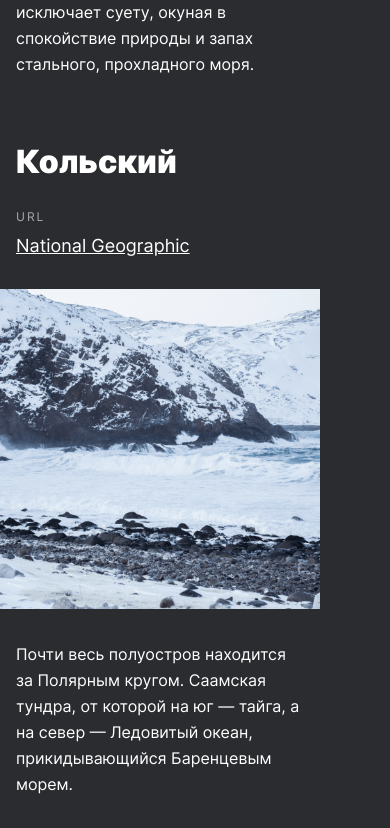
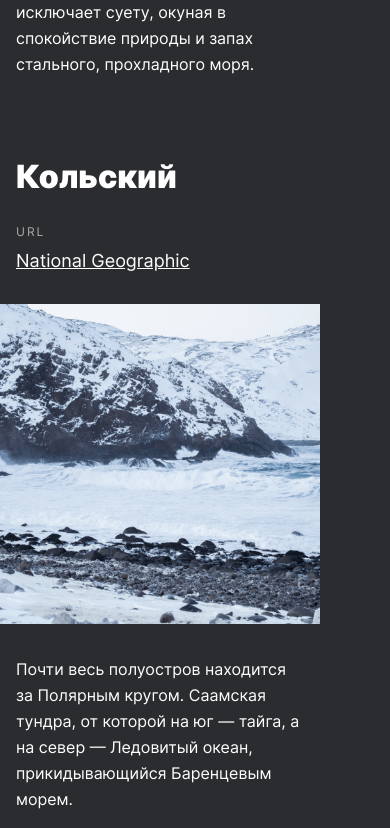
Before and after one commit to ryzhep/russian-travel, a plain HTML site: page index.html in a window 390 px wide. Shown: the part 5060-5888 px from the top of the page. Drawn offline with Linux system fonts and the light colour scheme.

Commit message:
последние правки

```diff
--- a/blocks/places/__title/places__title.css
+++ b/blocks/places/__title/places__title.css
@@ -22,7 +22,7 @@
 
 @media screen and (max-width: 767px) {
     .places__title {
-        padding: 10px 0 0 16px;
+        padding: 25px 0 0 16px;
         font-size: 32px;
     }
     .places__title:first-child {
```
